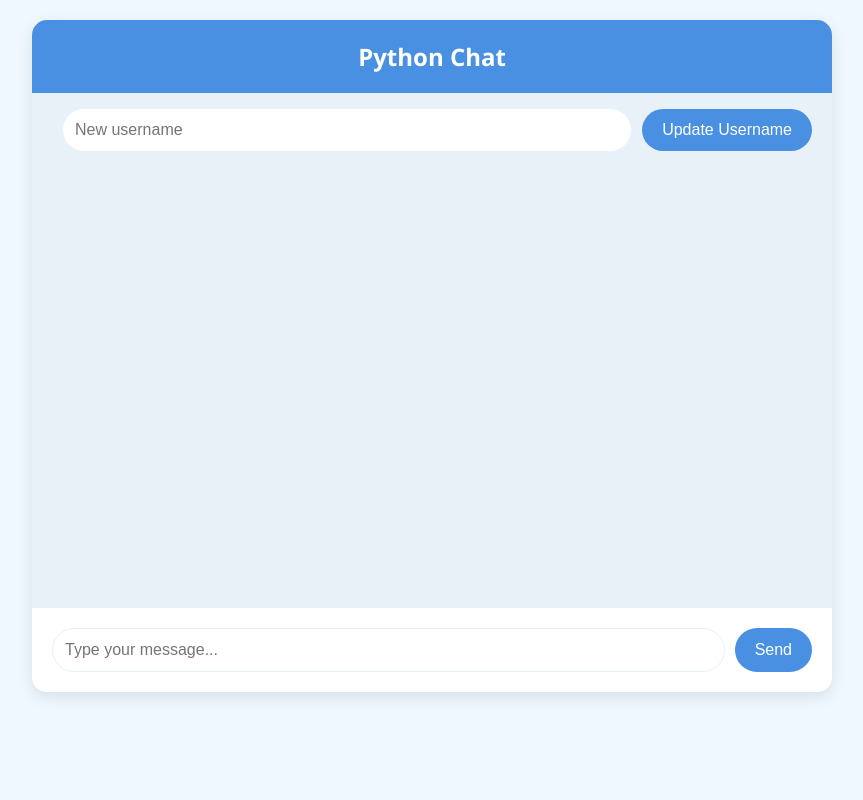
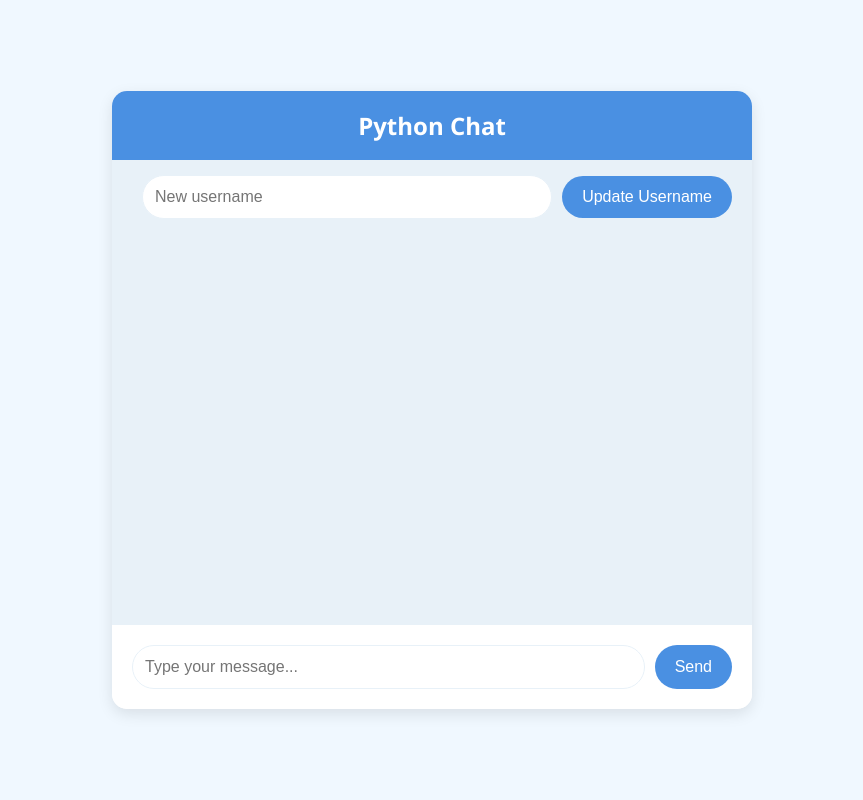
Before and after one commit to KaueTTS/chat-app, a Flask app: page / in a window 1280 px wide. Shown: the whole page, without its empty margins (208-1071 px from the left). Run offline with Flask 3, Linux system fonts and the light colour scheme.

Commit message:
style: Scrollbar and centering of elements

```diff
--- a/templates/index.html
+++ b/templates/index.html
@@ -19,6 +19,9 @@
 			}
 
 			body {
+                display: grid;
+                place-items: center;
+                height: 100vh;
 				font-family: "Segoe UI", Tahoma, Geneva, Verdana, sans-serif;
 				margin: 0;
 				padding: 0;
@@ -27,8 +30,7 @@
 			}
 
 			.chat-container {
-				max-width: 800px;
-				margin: 20px auto;
+                width: 50%;
 				background-color: white;
 				border-radius: 15px;
 				box-shadow: 0 5px 15px rgba(0, 0, 0, 0.1);
@@ -38,14 +40,14 @@
 			.chat-header {
 				background-color: var(--primary-color);
 				color: white;
-				padding: 20px;
+				padding: 18px;
 				text-align: center;
 				font-size: 24px;
 				font-weight: bold;
 			}
 
 			.chat-messages {
-				height: 400px;
+				height: 350px;
 				overflow-y: auto;
 				padding: 20px;
 				background-color: var(--secondary-color);
@@ -153,6 +155,23 @@
 				margin-right: 0;
 				margin-left: 10px;
 			}
+
+            ::-webkit-scrollbar {
+                width: 5px;
+            }
+
+            ::-webkit-scrollbar-track {
+                background: transparent;
+            }
+
+            ::-webkit-scrollbar-thumb {
+                background: var(--primary-color);
+                border-radius: 5px;
+            }
+
+            ::-webkit-scrollbar-thumb:hover {
+                background: var(--primary-dark);
+            }
     </style>
 
 </head>
```
